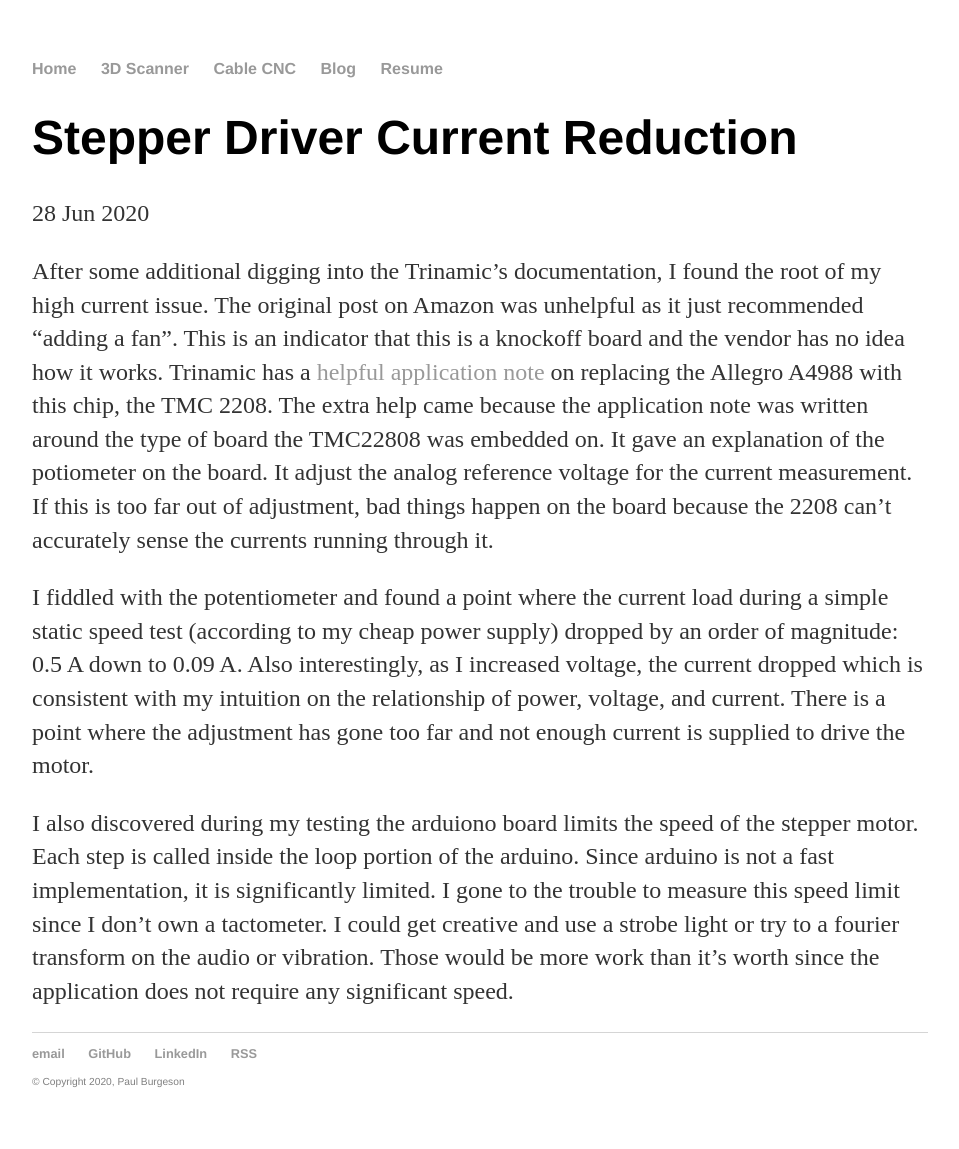
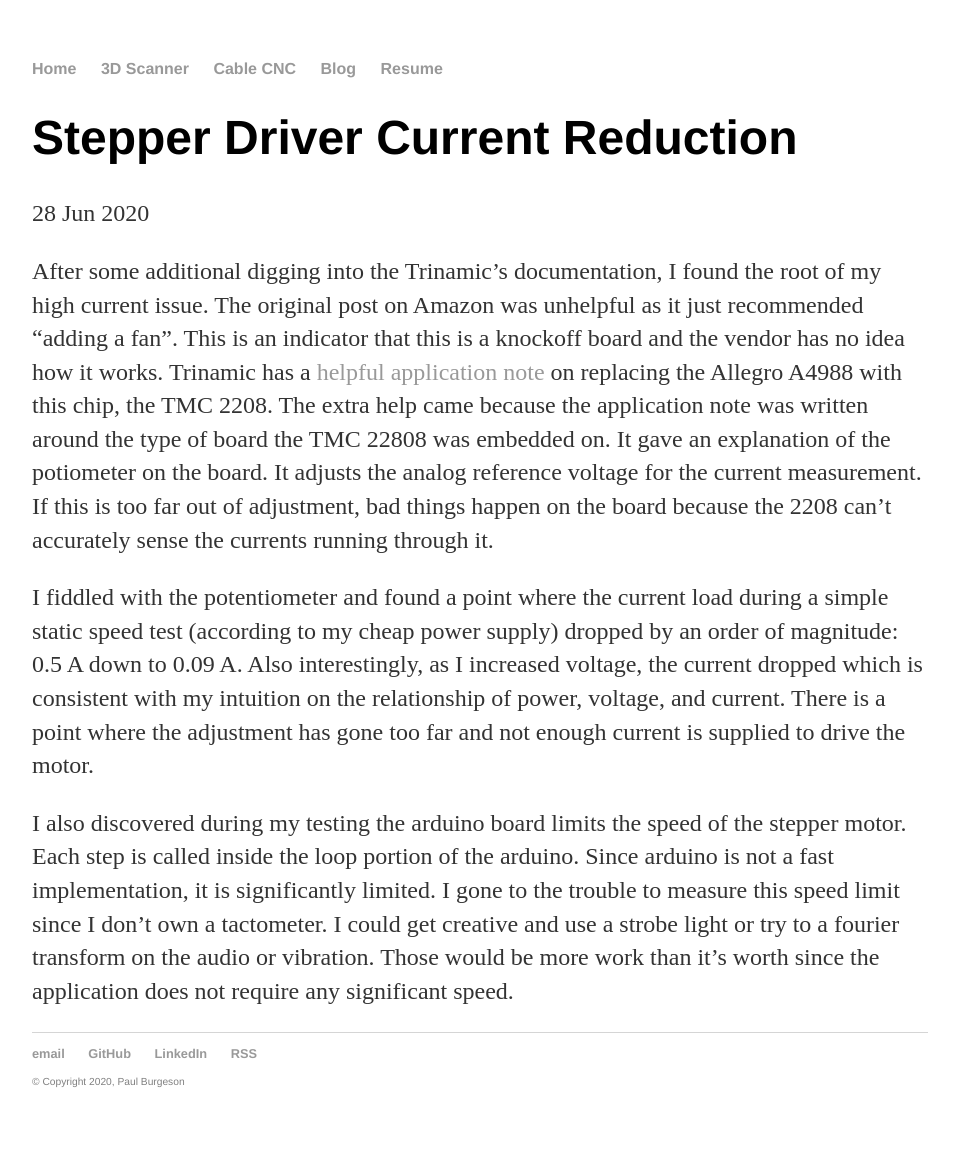
Before and after one commit to pburgeson/pburgeson.github.io, a Jekyll site: the page built from _posts/2020-06-28-Stepper-Driver-Current-Reduction.md, in a window 1280 px wide. Shown: the whole page, without its empty margins (160-1119 px from the left). Built offline with Jekyll 4.4.1, drawn with Linux system fonts in a browser that asks for light colours.

Commit message:
Proofreading post

```diff
--- a/_posts/2020-06-28-Stepper-Driver-Current-Reduction.md
+++ b/_posts/2020-06-28-Stepper-Driver-Current-Reduction.md
@@ -3,8 +3,8 @@ layout: post
 title: "Stepper Driver Current Reduction"
 date: 2020-06-28
 ---
-After some additional digging into the Trinamic's documentation, I found the root of my high current issue.  The original post on Amazon was unhelpful as it just recommended "adding a fan".  This is an indicator that this is a knockoff board and the vendor has no idea how it works.  Trinamic has a [helpful application note](https://www.trinamic.com/fileadmin/assets/Support/Appnotes/AN045-How_to_replace_Allegro_A4988_with_TMC2208_01.pdf) on replacing the Allegro A4988 with this chip, the TMC 2208.  The extra help came because the application note was written around the type of board the TMC22808 was embedded on.  It gave an explanation of the potiometer on the board.  It adjust the analog reference voltage for the current measurement.  If this is too far out of adjustment, bad things happen on the board because the 2208 can't accurately sense the currents running through it.
+After some additional digging into the Trinamic's documentation, I found the root of my high current issue.  The original post on Amazon was unhelpful as it just recommended "adding a fan".  This is an indicator that this is a knockoff board and the vendor has no idea how it works.  Trinamic has a [helpful application note](https://www.trinamic.com/fileadmin/assets/Support/Appnotes/AN045-How_to_replace_Allegro_A4988_with_TMC2208_01.pdf) on replacing the Allegro A4988 with this chip, the TMC 2208.  The extra help came because the application note was written around the type of board the TMC 22808 was embedded on.  It gave an explanation of the potiometer on the board.  It adjusts the analog reference voltage for the current measurement.  If this is too far out of adjustment, bad things happen on the board because the 2208 can't accurately sense the currents running through it.
 
 I fiddled with the potentiometer and found a point where the current load during a simple static speed test (according to my cheap power supply) dropped by an order of magnitude: 0.5 A down to 0.09 A.  Also interestingly, as I increased voltage, the current dropped which is consistent with my intuition on the relationship of power, voltage, and current.  There is a point where the adjustment has gone too far and not enough current is supplied to drive the motor.
 
-I also discovered during my testing the arduiono board limits the speed of the stepper motor.  Each step is called inside the loop portion of the arduino.  Since arduino is not a fast implementation, it is significantly limited.  I gone to the trouble to measure this speed limit since I don't own a tactometer.  I could get creative and use a strobe light or try to a fourier transform on the audio or vibration.  Those would be more work than it's worth since the application does not require any significant speed.
+I also discovered during my testing the arduino board limits the speed of the stepper motor.  Each step is called inside the loop portion of the arduino.  Since arduino is not a fast implementation, it is significantly limited.  I gone to the trouble to measure this speed limit since I don't own a tactometer.  I could get creative and use a strobe light or try to a fourier transform on the audio or vibration.  Those would be more work than it's worth since the application does not require any significant speed.
```
